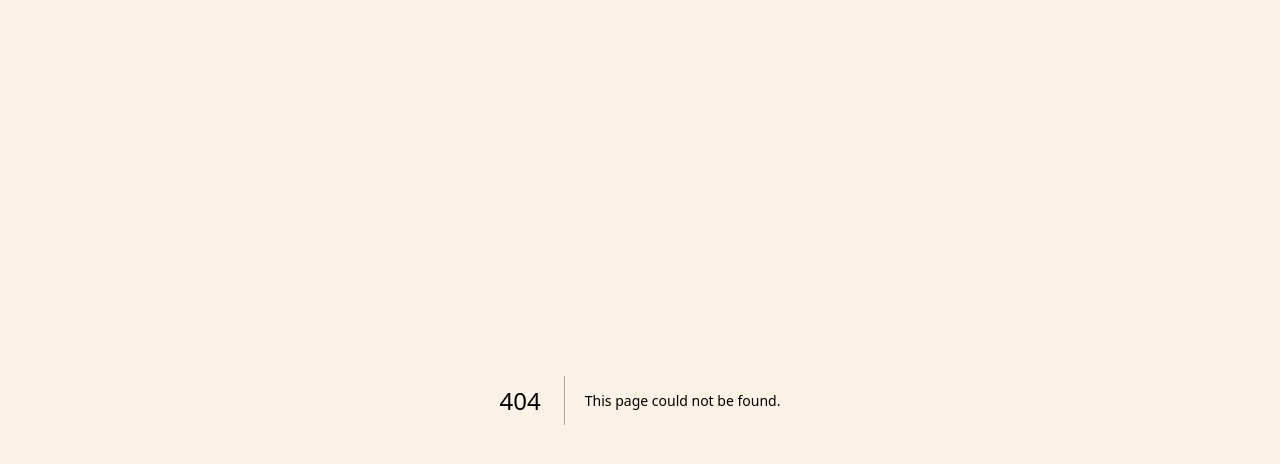
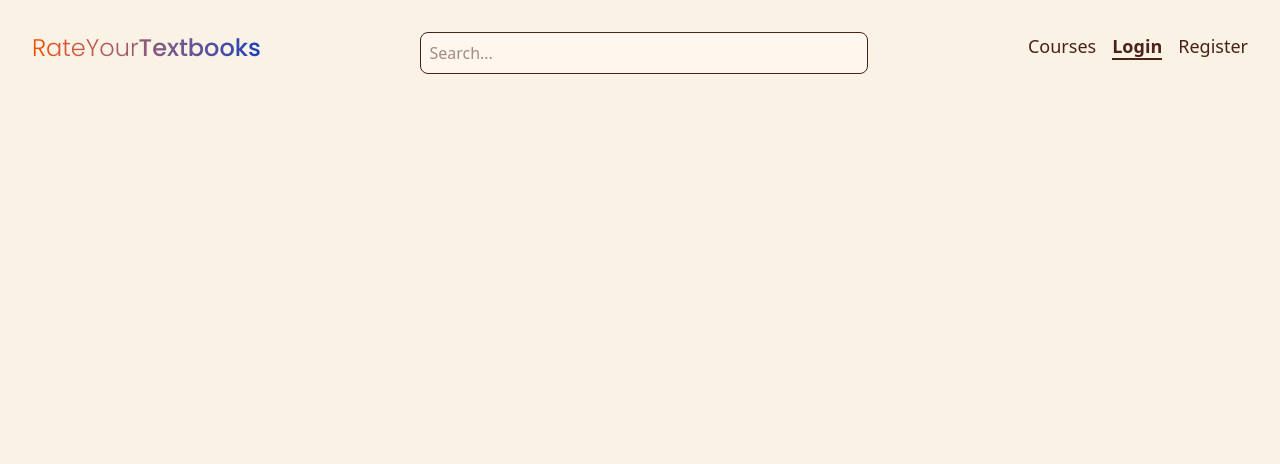
Before and after one commit to IndorewalaA/textbook-reviews-remastered, a Next.js app: page /login in a window 1280 px wide. Before the commit this address had no page. Shown: the top 464 px of the page. Built offline with nearby package versions, Linux system fonts and the light colour scheme.

Commit message:
added page indications

```diff
--- /dev/null
+++ b/src/app/catalog/page.tsx
@@ -0,0 +1,6 @@
+export default function Page() {
+    return(
+        <main>
+        </main>
+    );
+}
--- a/src/app/components/NavBar.tsx
+++ b/src/app/components/NavBar.tsx
@@ -6,8 +6,13 @@ import { SearchBarSmall } from './Search';
 
 export default function NavBar() {
     const pathname = usePathname()
-    console.log(pathname)
     const isHome = pathname === "/"
+    const isActive = (path: string) => {
+        return pathname === path;
+    }
+
+    const activeStyle: string = "text-brown-600 font-bold border-b-2 border-brown-600";
+
     return (
         <div className="flex flex-row justify-between p-8 tx-dark-brown">
             <h1 className={`text-2xl bg-gradient-to-r from-orange-600 to-blue-800 bg-clip-text text-transparent ${poppins_reg.className}`}>
@@ -15,9 +20,24 @@ export default function NavBar() {
             </h1>
             {!isHome && (<SearchBarSmall/>)}
             <div className="space-x-4 text-lg">
-                <Link href="">Courses</Link>
-                <Link href="">Login</Link>
-                <Link href="">Register</Link>
+                <Link
+                    href="/catalog"
+                    className={isActive("/catalog") ? activeStyle : "hover:text-brown-400 transition-colors"}
+                >
+                    Courses
+                </Link>
+                <Link
+                    href="/login"
+                    className={isActive("/login") ? activeStyle : "hover:text-brown-400 transition-colors"}
+                >
+                    Login
+                </Link>
+                <Link
+                    href="/register"
+                    className={isActive("/register") ? activeStyle : "hover:text-brown-400 transition-colors"}
+                >
+                    Register
+                </Link>
             </div>
         </div>
     );
--- /dev/null
+++ b/src/app/login/page.tsx
@@ -0,0 +1,11 @@
+import '../globals.css';
+import '../components/NavBar';
+import NavBar from '../components/NavBar';
+
+export default function Page() {
+    return(
+        <main>
+            <NavBar/>
+        </main>
+    );
+}
--- a/src/app/page.tsx
+++ b/src/app/page.tsx
@@ -5,7 +5,7 @@ import { nunito_reg } from './components/fonts';
 
 export default function Home() {
   return (
-    <div className="h-screen flex flex-col">
+    <main className="h-screen flex flex-col">
       <div><NavBar/></div>
       <div className="flex flex-col flex-grow justify-center items-center">
         <h1 className={`text-7xl mb-8 font-bold tx-dark-brown ${nunito_reg.className}`}>
@@ -13,6 +13,6 @@ export default function Home() {
         </h1>
         <SearchBarLarge/>
       </div>
-    </div>
+    </main>
   );
 }
--- /dev/null
+++ b/src/app/register/page.tsx
@@ -0,0 +1,6 @@
+export default function Page() {
+    return(
+        <main>
+        </main>
+    );
+}
```
